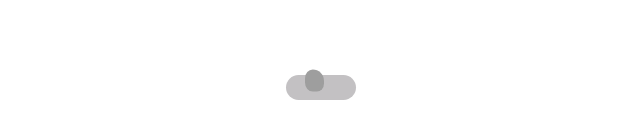
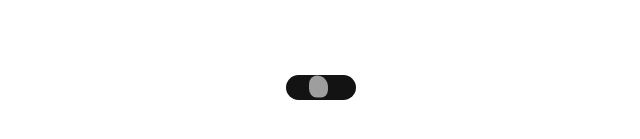
Before and after one commit to maddi115/my-island-app, a website built with Vite: page frontend/index.html in a window 1280 px wide. Shown: the part 313-452 px from the top of the page, without its empty margins (319-959 px from the left). Built offline with nearby package versions, Linux system fonts and the light colour scheme; grey boxes are pictures that could not be loaded.

Commit message:
Update style.css: ensure full transparency and black pill

```diff
--- a/frontend/src/style.css
+++ b/frontend/src/style.css
@@ -20,7 +20,7 @@ body {
   position: relative;
 }
 .inner-wrapper {
-  background-color: #c3c1c3;
+  background-color: rgb(19, 19, 19);
   border-radius: 25px;
   width: 70px;
   height: 25px;
@@ -50,8 +50,8 @@ body {
   position: absolute;
   width: 32px;
   height: 35px;
-  top: 50%;
-  left: 50%;
+      top: 73%;
+    left: 56%;
   transform: translate(-50%, -50%);
   transition: opacity 0.3s ease;
 }
@@ -81,7 +81,7 @@ body {
 .app-icon:hover { transform: scale(1.2); }
 .app-icon i { font-size: 20px; color: var(--text-light); font-style: normal; }
 .app-icon[data-app="maddie"] {
-  background-image: url("https://i.imgur.com/8YAtaDK.png");
+  background-image: url("https://i.imgur.com/gYxZ2TV.jpg");
   background-size: cover;
   background-position: center;
   background-color: transparent;
```
